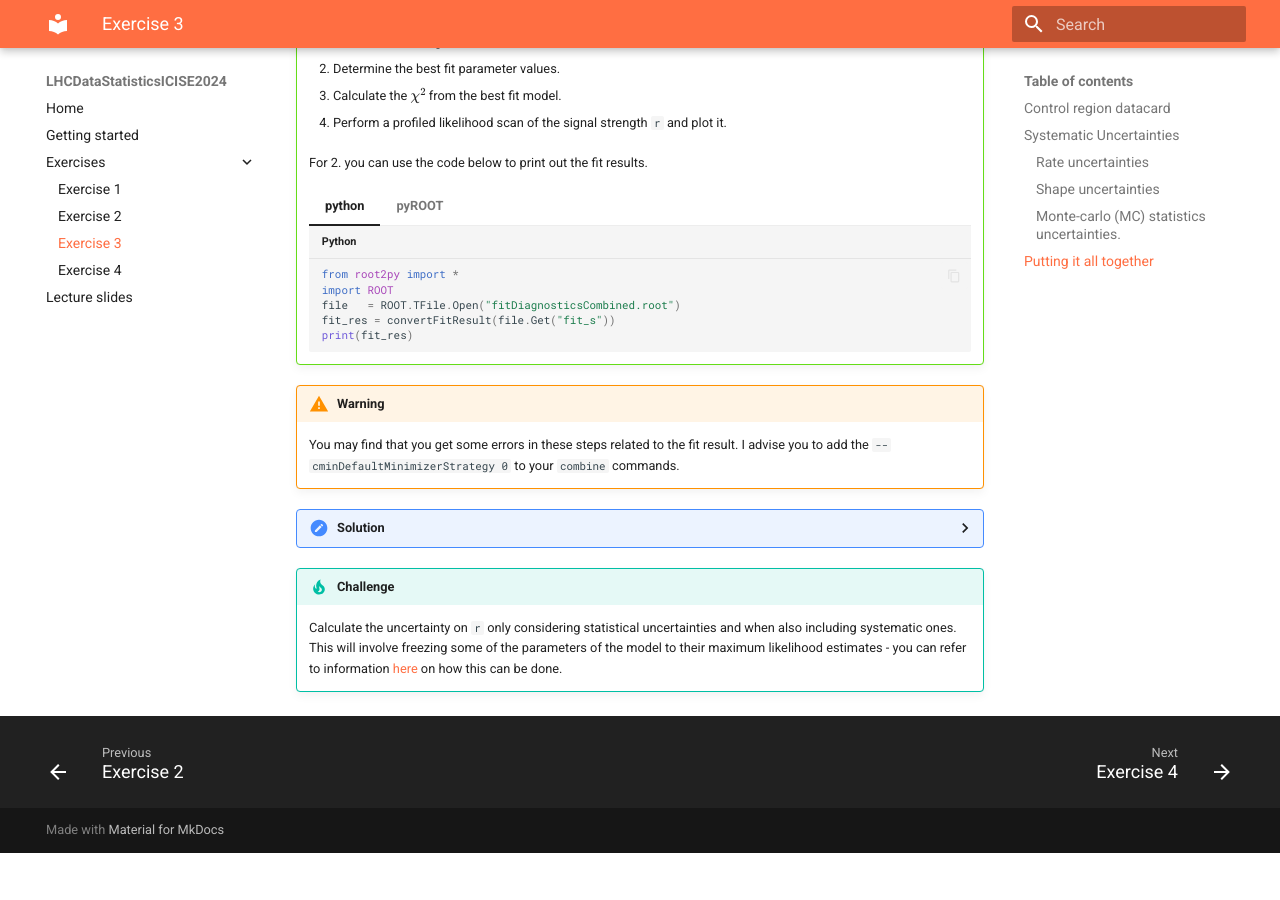
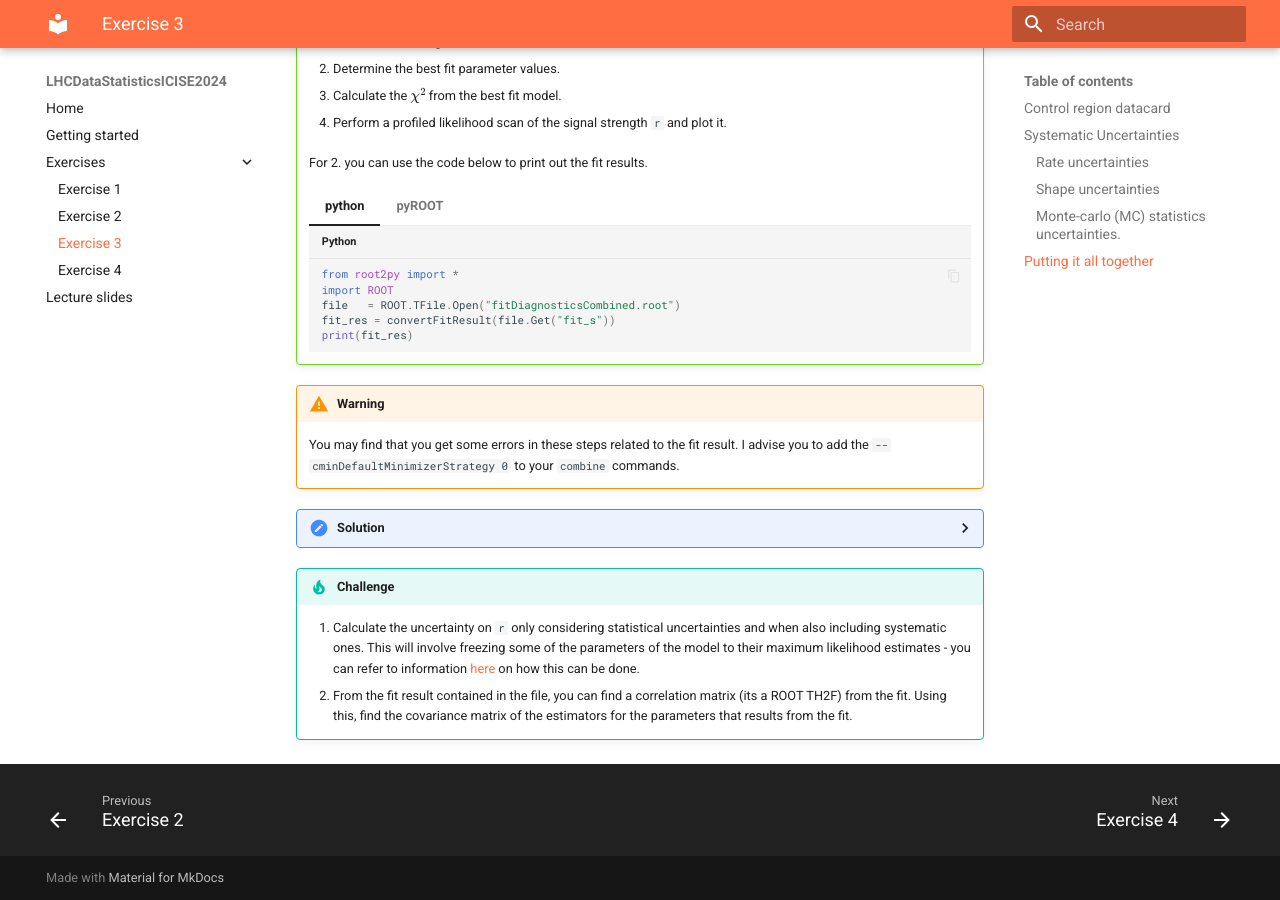
Before and after one commit to nucleosynthesis/LHCDataStatisticsICISE2024, an MkDocs documentation site: the page built from docs/day3.md, in a window 1280 px wide and 900 px high, scrolled down 9419 px. Built offline with MkDocs 1.6.1 and Material for MkDocs 9.7.7, drawn with Linux system fonts in a browser that asks for light colours; formulas are drawn with MathJax 3; before the commit the page ends 10272 px from its top, so only the background shows below that.

Commit message:
Update day3.md

```diff
--- a/docs/day3.md
+++ b/docs/day3.md
@@ -295,6 +295,7 @@ This will give a figure similar to the following,
 
 ![jes effects](images/jes_effects.png)
 
+
 ### Monte-carlo (MC) statistics uncertainties.
 
 Finally, we also need to account for the fact that our simulated samples (Monte-carlo or MC) have a limited number of events available to create the histograms. This leads to a statistical uncertainty on the histograms that are used in the fits. `combine` can take care of these for us by using the `sum_ww` column that we included in our dataframes. We just need to add the following line to the datacard,
@@ -433,4 +434,5 @@ All of the code to produce these results can be found under `exercise3solutions/
 ///
 
 !!! tip "Challenge"
-    Calculate the uncertainty on `r` only considering statistical uncertainties and when also including systematic ones. This will involve freezing some of the parameters of the model to their maximum likelihood estimates - you can refer to information [here](https://cms-analysis.github.io/HiggsAnalysis-CombinedLimit/latest/part3/commonstatsmethods/#fitting-only-some-parameters) on how this can be done.
+    1. Calculate the uncertainty on `r` only considering statistical uncertainties and when also including systematic ones. This will involve freezing some of the parameters of the model to their maximum likelihood estimates - you can refer to information [here](https://cms-analysis.github.io/HiggsAnalysis-CombinedLimit/latest/part3/commonstatsmethods/#fitting-only-some-parameters) on how this can be done.
+    2. From the fit result contained in the file, you can find a correlation matrix (its a ROOT TH2F) from the fit. Using this, find the covariance matrix of the estimators for the parameters that results from the fit.
```
